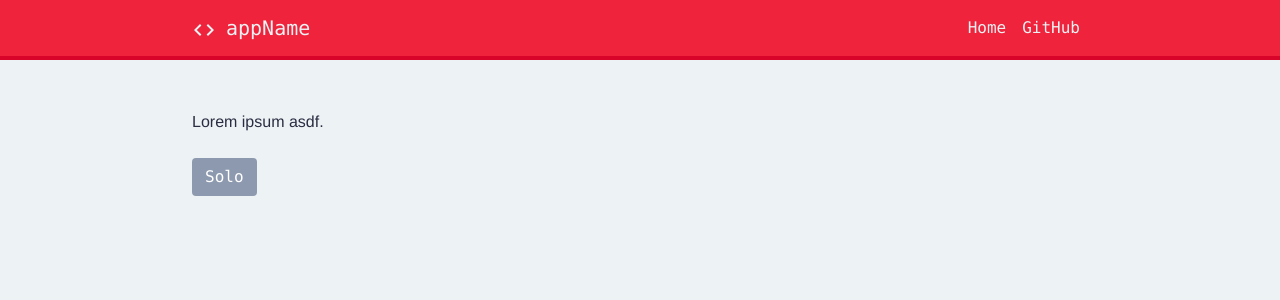
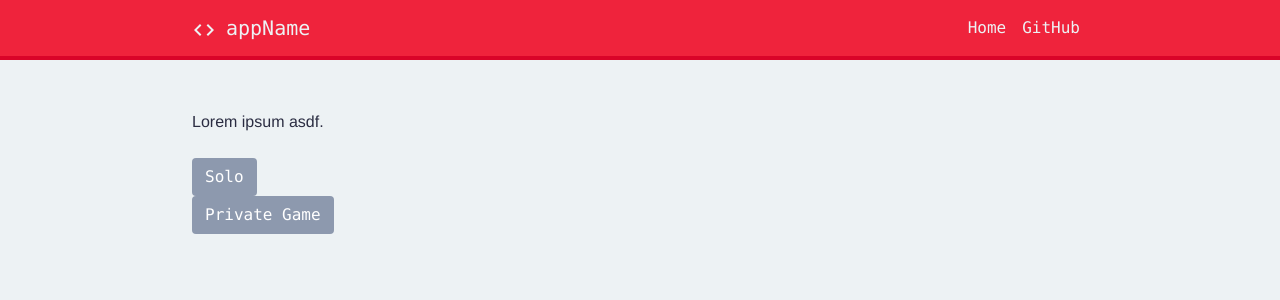
Before and after one commit to anoojlal/HFCYTHW, a React (Create React App) app in the folder idk-yet/: page / in a window 1280 px wide. Shown: the top 300 px of the page. Built offline with nearby package versions, Linux system fonts and the light colour scheme.

Commit message:
added second button

```diff
--- a/idk-yet/src/components/Home.js
+++ b/idk-yet/src/components/Home.js
@@ -10,7 +10,14 @@ export default class Home extends React.Component {
         <AppNavbar />
         <div className="home">
           Lorem ipsum asdf. <br /><br />
-          <Button color="primary" onClick={() => {this.props.history.push("/solo")}}>Solo</Button>
+          <div className="column">
+            <div className="button1">
+              <Button color="primary" onClick={() => {this.props.history.push("/solo")}}>Solo</Button>
+            </div>
+            <div className="button2">
+              <Button color="primary" onClick={() => {this.props.history.push("/game")}}>Private Game</Button>
+            </div>
+          </div>
         </div>
       </div>
     );
```
